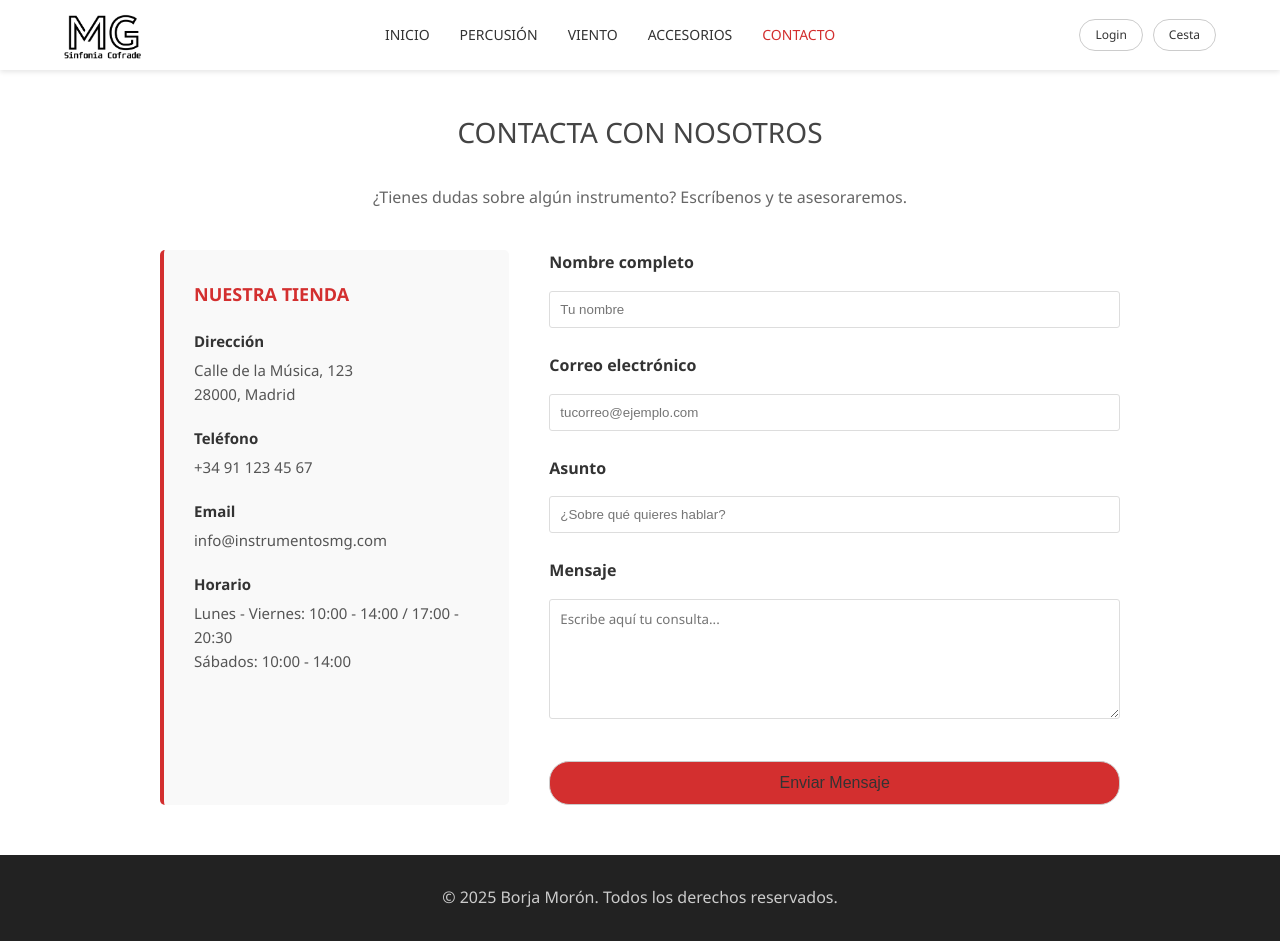
After one commit to borgg16/mi-web, a CodeIgniter app: page /mi-web/index.php/contacto in a window 1280 px wide. The commit adds this page. Run offline with CodeIgniter, Linux system fonts and the light colour scheme.

Commit message:
Actualización 21/11/2025 a las 13:44
Hemos creado la pagina de contacto y vamos a comenzar con la base de datos.

```diff
--- /dev/null
+++ b/application/controllers/contacto.php
@@ -0,0 +1,11 @@
+<?php
+defined('BASEPATH') OR exit('No direct script access allowed');
+
+class contacto extends CI_Controller {
+	public function index()
+	{
+		$data['titulo']='Contacto';
+
+		$this->load->view('contacto',$data);
+	}
+}
--- /dev/null
+++ b/application/views/contacto.php
@@ -0,0 +1,174 @@
+<?php
+$mensaje_enviado = false;
+$errores = [];
+
+// Detectamos si el usuario ha pulsado el botón "Enviar"
+if ($_SERVER['REQUEST_METHOD'] == 'POST') {
+    // Recogemos los datos (esto lo usaremos más adelante para la base de datos)
+    $nombre = isset($_POST['nombre']) ? trim($_POST['nombre']) : '';
+    $email = isset($_POST['email']) ? trim($_POST['email']) : '';
+    $asunto = isset($_POST['asunto']) ? trim($_POST['asunto']) : '';
+    $mensaje = isset($_POST['mensaje']) ? trim($_POST['mensaje']) : '';
+
+    // Validación básica (para que veas cómo se hace)
+    if (empty($nombre)) {
+        $errores[] = "El nombre es obligatorio.";
+    }
+    if (empty($email) || !filter_var($email, FILTER_VALIDATE_EMAIL)) {
+        $errores[] = "El email no es válido.";
+    }
+    if (empty($mensaje)) {
+        $errores[] = "Debes escribir un mensaje.";
+    }
+
+    // Si no hay errores, simulamos el envío
+    if (empty($errores)) {
+        $mensaje_enviado = true;
+        // AQUÍ IRÍA EL CÓDIGO PARA GUARDAR EN BASE DE DATOS (PENDIENTE)
+    }
+}
+?>
+<!DOCTYPE html>
+<html lang="es">
+<head>
+    <title>Contacto | Instrumentos MG</title>
+    <meta charset="UTF-8">
+    <meta name="viewport" content="width=device-width, initial-scale=1.0">
+    <link rel="stylesheet" href="<?= base_url('assets/css/pagina-principal.css') ?>">
+    <link rel="stylesheet" href="<?= base_url('assets/css/contacto.css') ?>">
+</head>
+
+<body>
+    <header>
+        <div class="header-content">
+            <div class="logo-container">
+                <a href="<?= base_url() ?>">
+                    <img src="<?= base_url('assets/img/logo.png') ?>" alt="Logotipo MG" class="logo-img">
+                </a>
+            </div>
+            <nav>
+                <ul>
+                    <li><a href="<?= base_url() ?>">Inicio</a></li>
+                    <li><a href="<?= site_url('percusion') ?>">Percusión</a></li>
+                    <li><a href="<?= site_url('viento') ?>">Viento</a></li>
+                    <li><a href="<?= site_url('accesorios') ?>">Accesorios</a></li>
+                    <li><a href="<?= site_url('contacto') ?>" style="color: var(--primary-color);">Contacto</a></li>
+                </ul>
+            </nav>
+            <div class="user-actions">
+                <a href="#login-modal" class="btn-action">Login</a>
+                <a href="#" class="btn-action">Cesta</a>
+            </div>
+        </div>
+    </header>
+
+    <main>
+        <section class="hero-text" style="position: relative; color: #333; height: auto; margin-top: 40px; transform: none; top: auto; left: auto; text-shadow: none;">
+            <h2 class="section-title">Contacta con Nosotros</h2>
+            <p style="text-align: center; max-width: 600px; margin: 0 auto; color: #666;">
+                ¿Tienes dudas sobre algún instrumento? Escríbenos y te asesoraremos.
+            </p>
+        </section>
+
+        <div class="contact-container">
+
+            <div class="contact-info">
+                <h3>Nuestra Tienda</h3>
+
+                <div class="info-item">
+                    <strong>Dirección</strong>
+                    Calle de la Música, 123<br>
+                    28000, Madrid
+                </div>
+
+                <div class="info-item">
+                    <strong>Teléfono</strong>
+                    +34 91 123 45 67
+                </div>
+
+                <div class="info-item">
+                    <strong>Email</strong>
+                    info@instrumentosmg.com
+                </div>
+
+                <div class="info-item">
+                    <strong>Horario</strong>
+                    Lunes - Viernes: 10:00 - 14:00 / 17:00 - 20:30<br>
+                    Sábados: 10:00 - 14:00
+                </div>
+            </div>
+
+            <div class="contact-form-wrapper">
+
+                <?php if ($mensaje_enviado): ?>
+                    <div class="alert alert-success">
+                        ¡Gracias! Tu mensaje se ha enviado correctamente. Te contactaremos pronto.
+                    </div>
+                <?php endif; ?>
+
+                <?php if (!empty($errores)): ?>
+                    <div class="alert alert-danger">
+                        <ul>
+                            <?php foreach ($errores as $error): ?>
+                                <li><?= $error ?></li>
+                            <?php endforeach; ?>
+                        </ul>
+                    </div>
+                <?php endif; ?>
+
+                <form action="" method="POST">
+                    <div class="form-group">
+                        <label for="nombre">Nombre completo</label>
+                        <input type="text" id="nombre" name="nombre" placeholder="Tu nombre" required>
+                    </div>
+
+                    <div class="form-group">
+                        <label for="email">Correo electrónico</label>
+                        <input type="email" id="email" name="email" placeholder="tucorreo@ejemplo.com" required>
+                    </div>
+
+                    <div class="form-group">
+                        <label for="asunto">Asunto</label>
+                        <input type="text" id="asunto" name="asunto" placeholder="¿Sobre qué quieres hablar?">
+                    </div>
+
+                    <div class="form-group">
+                        <label for="mensaje">Mensaje</label>
+                        <textarea id="mensaje" name="mensaje" placeholder="Escribe aquí tu consulta..." required></textarea>
+                    </div>
+
+                    <button type="submit" class="btn-action" style="width: 100%; padding: 12px; font-size: 16px;">Enviar Mensaje</button>
+                </form>
+            </div>
+        </div>
+
+
+
+    </main>
+
+    <div id="login-modal" class="modal">
+        <div class="modal-content">
+            <a href="#" class="close-btn">&times;</a>
+            <section class="login-section">
+                <h2>Acceso Usuario</h2>
+                <div class="tabs">
+                    <input type="radio" id="login-tab" name="tab" checked>
+                    <label for="login-tab" class="tab-label">Entrar</label>
+                    <div class="tab-content" id="login-content">
+                        <form>
+                            <input type="text" placeholder="Usuario" required>
+                            <input type="password" placeholder="Contraseña" required>
+                            <button type="submit">Iniciar Sesión</button>
+                        </form>
+                    </div>
+                </div>
+            </section>
+        </div>
+    </div>
+
+    <footer>
+        <p>&copy; 2025 Borja Morón. Todos los derechos reservados.</p>
+    </footer>
+
+</body>
+</html>
--- /dev/null
+++ b/assets/css/contacto.css
@@ -0,0 +1,99 @@
+ /* --- ESTILOS ADICIONALES PARA CONTACTO --- */
+
+        .contact-container {
+            display: flex;
+            flex-wrap: wrap;
+            gap: 40px;
+            max-width: 1000px; /* Un poco más estrecho que el main para que se vea centrado */
+            margin: 40px auto;
+            padding: 0 20px;
+        }
+
+        /* Columna Izquierda: Información */
+        .contact-info {
+            flex: 1;
+            min-width: 300px;
+            background-color: #f9f9f9;
+            padding: 30px;
+            border-radius: 5px;
+            border-left: 4px solid var(--primary-color);
+        }
+
+        .contact-info h3 {
+            color: var(--primary-color);
+            margin-bottom: 20px;
+            text-transform: uppercase;
+            font-size: 18px;
+        }
+
+        .info-item {
+            margin-bottom: 20px;
+            font-size: 15px;
+            color: #555;
+        }
+
+        .info-item strong {
+            display: block;
+            color: #333;
+            margin-bottom: 5px;
+        }
+
+        /* Columna Derecha: Formulario */
+        .contact-form-wrapper {
+            flex: 2;
+            min-width: 300px;
+        }
+
+        /* Estilos específicos para el formulario reutilizando tu CSS base */
+        .form-group {
+            margin-bottom: 15px;
+        }
+
+        .form-group label {
+            display: block;
+            margin-bottom: 5px;
+            font-weight: bold;
+            color: #333;
+        }
+
+        /* Tu CSS ya tiene estilos para input[type="text"], añadimos textarea */
+        textarea {
+            width: 100%;
+            padding: 10px;
+            margin: 10px 0;
+            border: 1px solid #ddd;
+            border-radius: 3px;
+            font-family: inherit;
+            resize: vertical; /* Permite al usuario estirar la caja hacia abajo */
+            min-height: 120px;
+        }
+
+        /* Mensajes de alerta */
+        .alert {
+            padding: 15px;
+            margin-bottom: 20px;
+            border-radius: 3px;
+        }
+        .alert-success {
+            background-color: #d4edda;
+            color: #155724;
+            border: 1px solid #c3e6cb;
+        }
+        .alert-danger {
+            background-color: #f8d7da;
+            color: #721c24;
+            border: 1px solid #f5c6cb;
+        }
+
+        /* Mapa (iframe) */
+        .mapa-container {
+            margin-top: 40px;
+            width: 100%;
+            height: 300px;
+            background: #eee;
+        }
+        .mapa-container iframe {
+            width: 100%;
+            height: 100%;
+            border: 0;
+        }
```
Also changed, not shown: application/views/pagina-principal.php (+7 -7 lines), application/views/percusion.php (added), assets/css/pagina-principal.css (renamed from assets/css/estilos.css), assets/img/bombo2.jpg (added), assets/img/percusion.jpg (added), assets/img/tambor1.jpg (added), assets/img/vientos.jpg (added).
